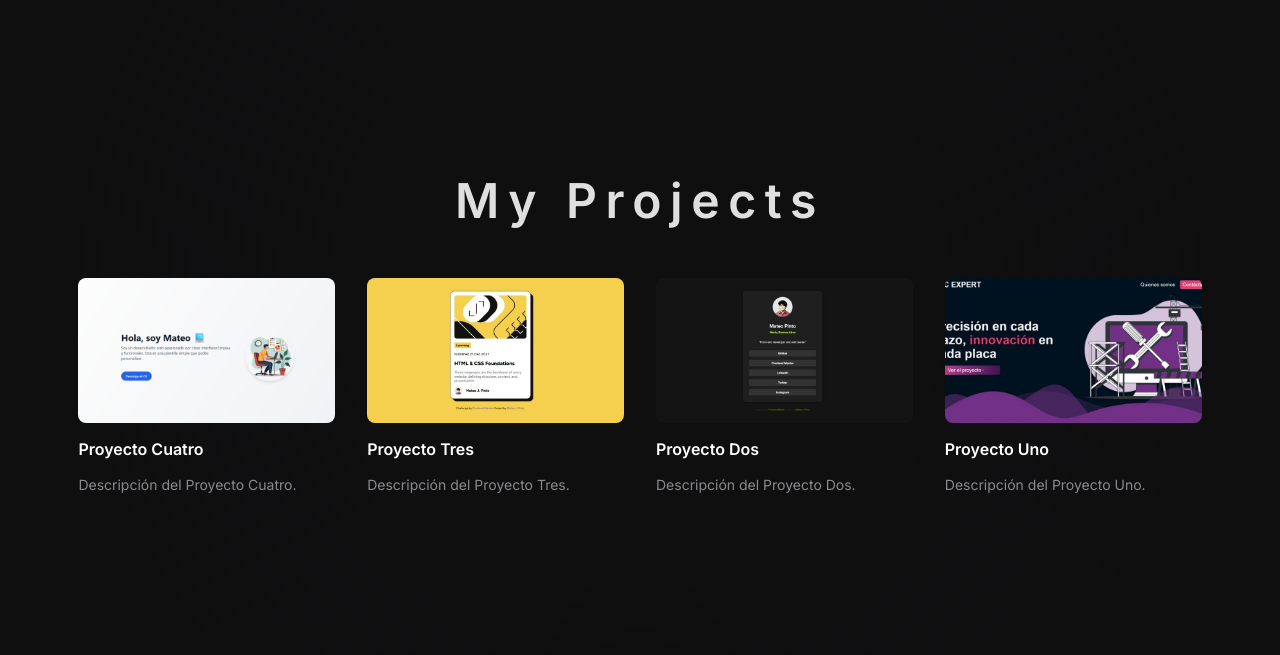
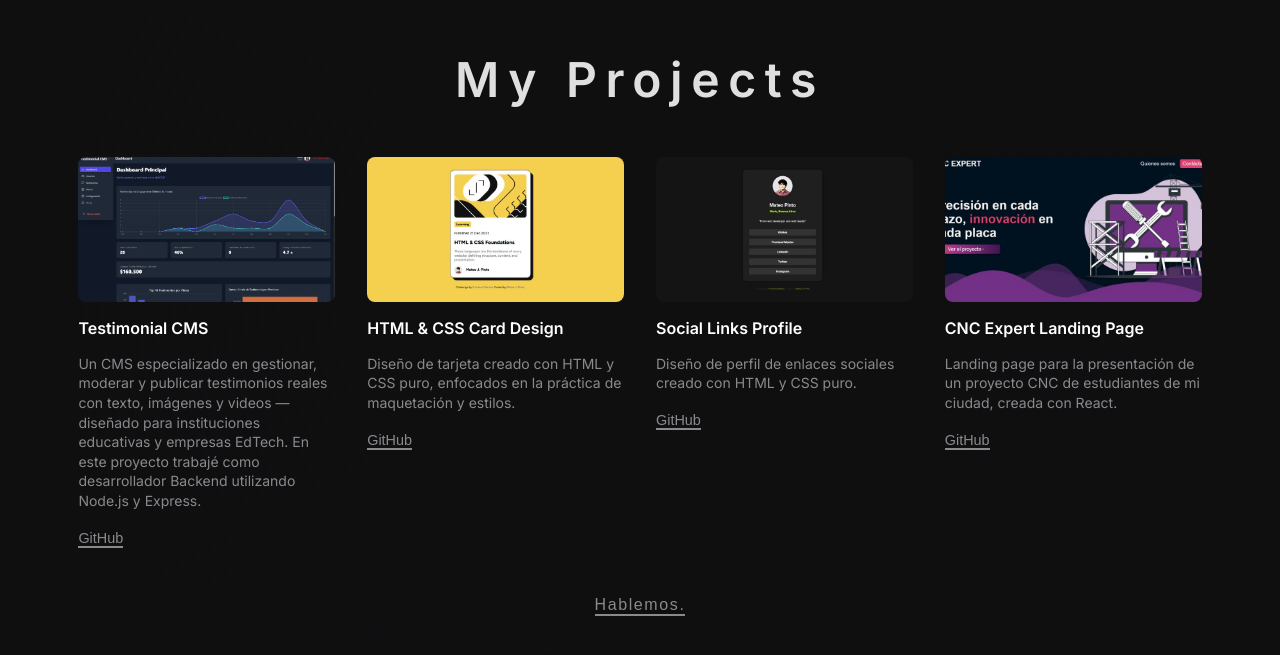
Before and after one commit to Argiiasd/newRepository, a React (Vite) app: page / in a window 1280 px wide. Shown: the part 2518-3173 px from the top of the page. Built offline with nearby package versions, Linux system fonts and the light colour scheme.

Commit message:
proyectos actualizados con urls

```diff
--- a/src/components/myProjectsSection/MyProjectsSection.jsx
+++ b/src/components/myProjectsSection/MyProjectsSection.jsx
@@ -3,6 +3,7 @@ import project1 from "../../assets/project1.jpg";
 import project2 from "../../assets/project2.jpg";
 import project3 from "../../assets/project3.jpg";
 import project4 from "../../assets/project4.png";
+import project5 from "../../assets/project5.jpg";
 import styles from "./myProjectsSection.module.css";
 
 export const MyProjectsSection = () => {
@@ -12,33 +13,47 @@ export const MyProjectsSection = () => {
       <div className={styles.myProjectsSectionGrid}>
         <ProjectCard
           project={{
-            image: project4,
-            title: "Proyecto Cuatro",
-            description: "Descripción del Proyecto Cuatro.",
+            image: project5,
+            title: "Testimonial CMS",
+            description:
+              "Un CMS especializado en gestionar, moderar y publicar testimonios reales con texto, imágenes y videos — diseñado para instituciones educativas y empresas EdTech. En este proyecto trabajé como desarrollador Backend utilizando Node.js y Express.",
+            url: "https://testimonial-cms-main.vercel.app",
+            github:
+              "https://github.com/leonasturizaga/NCs1125e44?tab=readme-ov-file",
           }}
         />
         <ProjectCard
           project={{
             image: project3,
-            title: "Proyecto Tres",
-            description: "Descripción del Proyecto Tres.",
+            title: "HTML & CSS Card Design",
+            description:
+              "Diseño de tarjeta creado con HTML y CSS puro, enfocados en la práctica de maquetación y estilos.",
+            url: "https://frontendpractice3mjpg.netlify.app",
+            github: "https://github.com/Argiiasd/Blog-Preview-Card",
           }}
         />
         <ProjectCard
           project={{
             image: project2,
-            title: "Proyecto Dos",
-            description: "Descripción del Proyecto Dos.",
+            title: "Social Links Profile",
+            description:
+              "Diseño de perfil de enlaces sociales creado con HTML y CSS puro.",
+            url: "https://frontendpractice2mjpg.netlify.app",
+            github: "https://github.com/Argiiasd/Social-Links-Profile",
           }}
         />
         <ProjectCard
           project={{
             image: project1,
-            title: "Proyecto Uno",
-            description: "Descripción del Proyecto Uno.",
+            title: "CNC Expert Landing Page",
+            description:
+              "Landing page para la presentación de un proyecto CNC de estudiantes de mi ciudad, creada con React.",
+            url: "https://cncexpert.netlify.app",
+            github: "https://github.com/Argiiasd/CNC_Expert_Landing_Page",
           }}
         />
       </div>
+      <button className={styles.myProjectsSectionSpan}>Hablemos.</button>
     </section>
   );
 };
--- a/src/components/myProjectsSection/myProjectsSection.module.css
+++ b/src/components/myProjectsSection/myProjectsSection.module.css
@@ -21,3 +21,21 @@
   gap: 2rem;
   width: 90%;
 }
+
+.myProjectsSectionSpan {
+  font-size: 1rem;
+  letter-spacing: 0.1em;
+  font-weight: 500;
+  cursor: pointer;
+  border: none;
+  background: none;
+  color: #8a8a8e;
+  border-bottom: 2px solid #8a8a8e;
+  transition: all 0.3s ease;
+}
+
+.myProjectsSectionSpan:hover {
+  color: #FFFFFF;
+  border-bottom: 2px solid #FFFFFF;
+  transform: translateY(-3px);
+}
--- a/src/components/projectCard/ProjectCard.jsx
+++ b/src/components/projectCard/ProjectCard.jsx
@@ -1,8 +1,17 @@
 import styles from "./projectCard.module.css";
 
 export const ProjectCard = ({ project }) => {
+  const goToProject = () => {
+    window.open(project.url, "_blank", "noopener,noreferrer");
+  };
+
   return (
-    <div className={styles.projectCard}>
+    <div
+      className={styles.projectCard}
+      onClick={goToProject}
+      role="link"
+      tabIndex={0}
+    >
       <div className={styles.projectCardImageContainer}>
         <img
           src={project.image}
@@ -13,6 +22,20 @@ export const ProjectCard = ({ project }) => {
 
       <h3 className={styles.projectCardTitle}>{project.title}</h3>
       <p className={styles.projectCardDescription}>{project.description}</p>
+
+      {project.github && (
+        <div className={styles.projectCardActions}>
+          <button
+            className={styles.projectCardActionButton}
+            onClick={(e) => {
+              e.stopPropagation();
+              window.open(project.github, "_blank");
+            }}
+          >
+            GitHub
+          </button>
+        </div>
+      )}
     </div>
   );
 };
--- a/src/components/projectCard/projectCard.module.css
+++ b/src/components/projectCard/projectCard.module.css
@@ -39,3 +39,14 @@
   transform: scale(1.02);
   box-shadow: 0 10px 30px rgba(0, 0, 0, 0.4);
 }
+
+.projectCardActionButton {
+  cursor: pointer;
+  border: none;
+  background: none;
+  color: #8a8a8e;
+  font-size: 0.9rem;
+  font-weight: 500;
+  border-bottom: 2px solid #8a8a8e;
+  transition: all 0.3s ease;
+}
```
Also changed, not shown: src/assets/project5.jpg (added).
